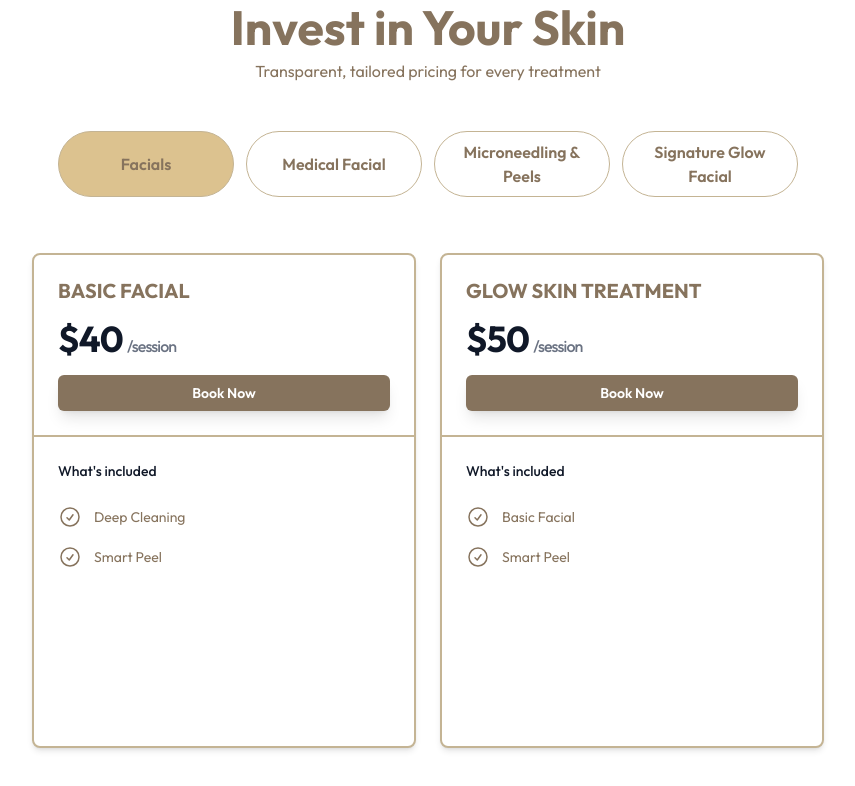
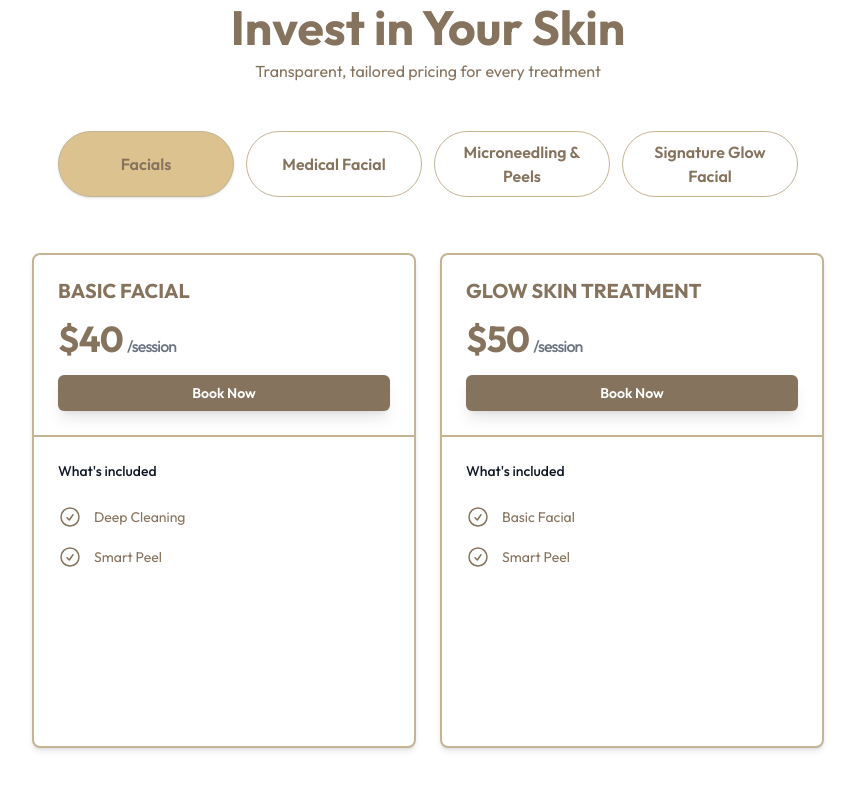
Before and after one commit to shiftcode-lb/skinCareByZahraa, a React (Vite) app in the folder frontend/: page / in a window 1280 px wide. Shown: the part 1760-2546 px from the top of the page, without its empty margins (212-1067 px from the left). Built offline with nearby package versions, Linux system fonts and the light colour scheme; a web font is replaced by a local one.

Commit message:
Final Changes Test 1

```diff
--- a/frontend/src/components/Map.jsx
+++ b/frontend/src/components/Map.jsx
@@ -20,7 +20,7 @@ const Map = () => {
 
                 {/* Address */}
                 <div className="px-6 py-10 border-t border-gray-200 flex-1 text-center ">
-                  <h3 className="text-lg text-coprimary font-bold mb-2">
+                  <h3 className="text-lg text-background font-bold mb-2">
                     Our Address
                   </h3>
                   <p className="text-sm text-background">
--- a/frontend/src/components/PriceCard.jsx
+++ b/frontend/src/components/PriceCard.jsx
@@ -9,7 +9,7 @@ const PriceCard = ({ title, price, period, buttonText, features, onBook }) => {
             {title}
           </h2>
         </div>
-        <p className="my-4 text-4xl font-bold tracking-tight text-gray-900">
+        <p className="my-4 text-4xl font-bold tracking-tight text-primary">
           ${price}
           <span className="text-base font-medium text-gray-500 ml-1">
             {period}
--- a/frontend/src/components/Pricing.jsx
+++ b/frontend/src/components/Pricing.jsx
@@ -17,7 +17,6 @@ const Pricing = () => {
     }
   };
 
-  // Wrap price ranges in quotes so JS treats them as strings
   const facials = [
     { title: "Basic Facial", price: "40", description: "Deep Cleaning + Smart Peel" },
     { title: "Glow Skin Treatment", price: "50", description: "Basic Facial + Smart Peel" },
@@ -39,7 +38,6 @@ const Pricing = () => {
 
   const renderPriceCards = (items) => (
     <>
-      {/* Grid: Flex/Grid centering handles 1 or 2 cards gracefully */}
       <div className={`hidden sm:flex flex-wrap justify-center gap-6 w-full mt-12`}>
         {items.map((item, i) => (
           <div key={i} className="w-full sm:w-[calc(50%-12px)] max-w-sm">
@@ -55,7 +53,6 @@ const Pricing = () => {
         ))}
       </div>
 
-      {/* Swiper for small screens */}
       <div className="sm:hidden mt-6">
         <Swiper
           modules={[Pagination, Autoplay]}
@@ -63,7 +60,7 @@ const Pricing = () => {
           slidesPerView={1}
           pagination={{ clickable: true }}
           autoplay={{ delay: 3000, disableOnInteraction: false }}
-          loop={items.length > 1} // Only loop if there's more than 1 item
+          loop={items.length > 1}
           grabCursor={true}
         >
           {items.map((item, i) => (
--- a/frontend/src/components/Tabs.jsx
+++ b/frontend/src/components/Tabs.jsx
@@ -5,16 +5,15 @@ const Tabs = ({ tabs }) => {
 
   return (
     <div className="tabs">
-      {/* Tab Headers */}
       <div className="flex gap-3 flex-wrap justify-center text-sm sm:text-base mt-10">
         {tabs.map((tab) => (
           <button
             key={tab.id}
             onClick={() => setActiveTab(tab.id)}
-      className={`text-center my-2 inline-block w-36 sm:w-44 rounded-full px-4 py-2 font-semibold transition-all duration-200 text-primary cursor-pointer  border border-borderColor
+            className={`text-center my-2 inline-block w-36 sm:w-44 rounded-full px-4 py-2 font-semibold transition-all duration-300 text-primary cursor-pointer border border-borderColor
               ${
                 activeTab === tab.id
-            ? "bg-[var(--color-coprimary)] text-primary"
+                  ? "bg-[var(--color-coprimary)] text-primary shadow-sm"
                   : "bg-background bg-opacity-10 text-[var(--color-coprimary)] hover:bg-opacity-95"
               }`}
           >
@@ -28,16 +27,22 @@ const Tabs = ({ tabs }) => {
         ))}
       </div>
 
-      {/* Tab Content */}
       <div className="mt-6">
-        {tabs.map((tab) => (
+        {tabs.map((tab) => {
+          const isActive = activeTab === tab.id;
+          return (
             <div
               key={tab.id}
-            className={activeTab === tab.id ? "block" : "hidden"}
+              className={`transition-all duration-500 ease-in-out ${
+                isActive
+                  ? "opacity-100 translate-y-0 relative z-10 pointer-events-auto"
+                  : "opacity-0 translate-y-3 absolute inset-x-0 pointer-events-none hidden"
+              }`}
             >
               {tab.content}
             </div>
-        ))}
+          );
+        })}
       </div>
     </div>
   );
```
Lines whose indentation alone changed are shown as unchanged.
